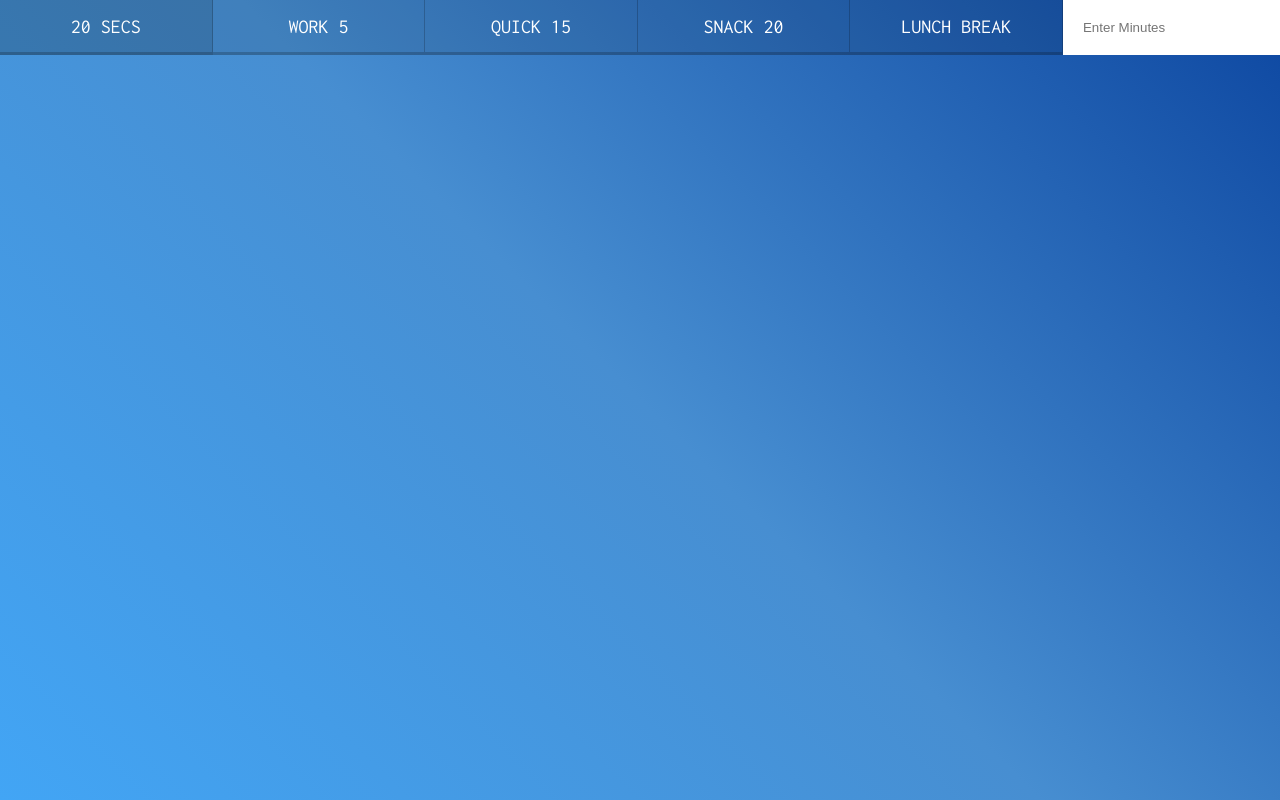
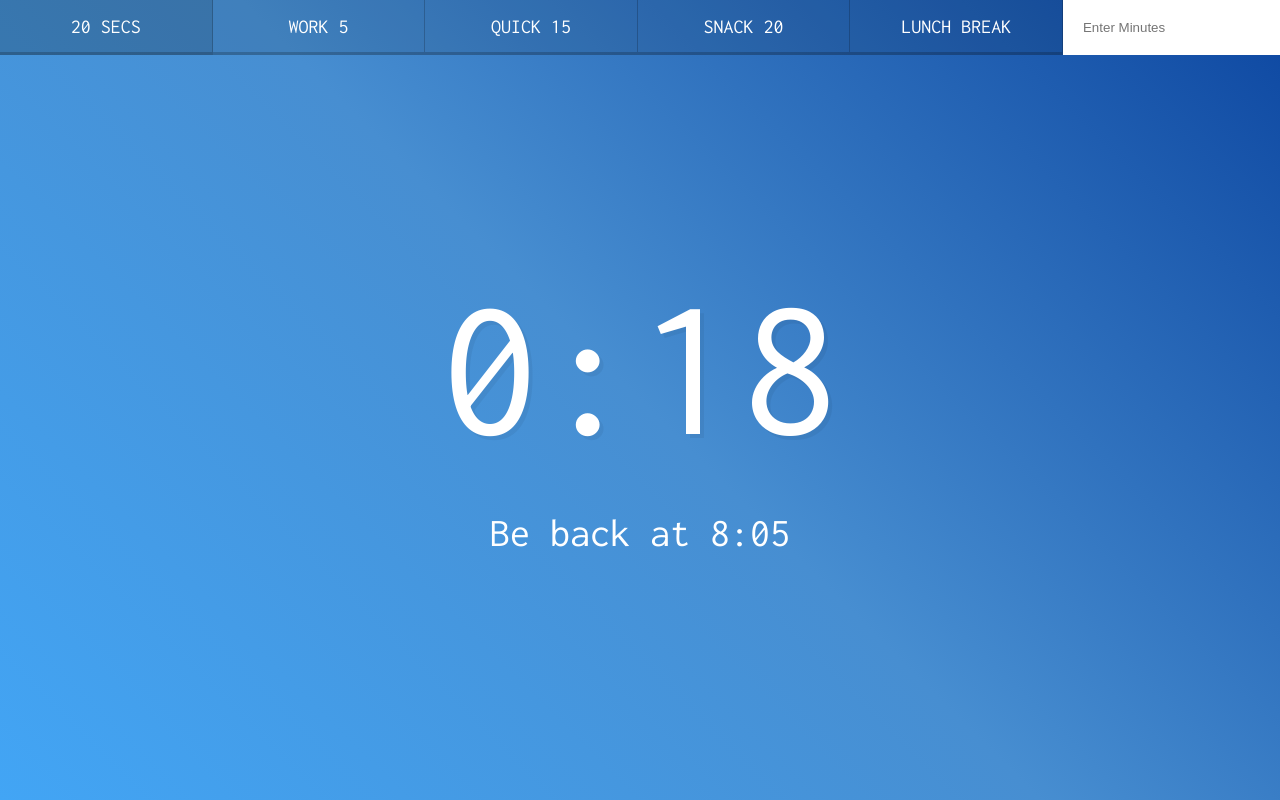
Before and after one commit to usmaanalii/javascript, a plain HTML site: page JavaScript30/29 - Countdown Timer/index.html in a window 1280 px wide. Both pictures are taken after a click on the button "20 SECS". Drawn offline with Linux system fonts and the light colour scheme.

Commit message:
Completed mini project 29 - Countdown Timer

```diff
--- a/JavaScript30/29 - Countdown Timer/scripts-START.js
+++ b/JavaScript30/29 - Countdown Timer/scripts-START.js
@@ -0,0 +1,53 @@
+let countdown;
+const timerDisplay = document.querySelector('.display__time-left');
+const endTime = document.querySelector('.display__end-time');
+const buttons = document.querySelectorAll('[data-time]');
+
+
+function timer(seconds) {
+    clearInterval(countdown);
+
+    const now = Date.now();
+    const then = now + seconds * 1000;
+    displayTimeLeft(seconds);
+    displayEndTime(then);
+
+    countdown = setInterval(() => {
+        const secondsLeft = Math.round((then - Date.now()) / 1000);
+        // Check if we should stop it
+        if (secondsLeft < 0) {
+            clearInterval(countdown);
+            return;
+        }
+        displayTimeLeft(secondsLeft);
+    }, 1000);
+}
+
+function displayTimeLeft(seconds) {
+    const minutes = Math.floor(seconds / 60);
+    const remainderSeconds = seconds % 60;
+    const display = `${minutes}:${remainderSeconds < 10 ? '0' : ''}${remainderSeconds}`;
+    document.title = display;
+    timerDisplay.textContent = display;
+}
+
+function displayEndTime(timestamp) {
+    const end = new Date(timestamp);
+    const hour = end.getHours();
+    const minutes = end.getMinutes();
+
+    endTime.textContent = `Be back at ${hour > 12 ? hour - 12 : hour}:${minutes < 10 ? '0' : ''}${minutes}`;
+}
+
+function startTimer() {
+    const seconds = parseInt(this.dataset.time);
+    timer(seconds);
+}
+
+buttons.forEach(button => button.addEventListener('click', startTimer));
+document.customForm.addEventListener('submit', function (event) {
+    event.preventDefault();
+    const mins = this.minutes.value;
+    timer(mins * 60);
+    this.reset();
+});
```
Also changed, not shown: JavaScript30/29 - Countdown Timer/index.html (+4 -1 lines), JavaScript30/29 - Countdown Timer/style.css (+26 -27 lines).
